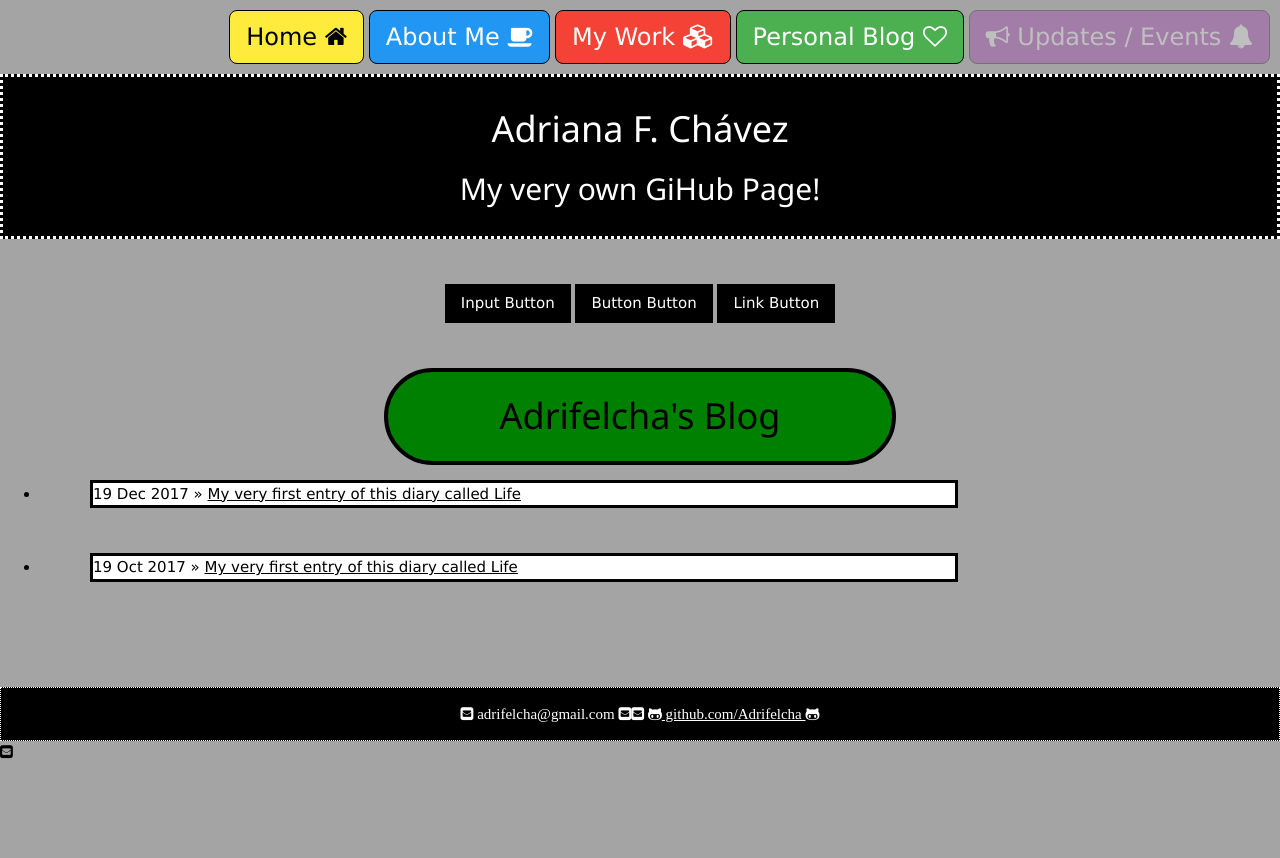
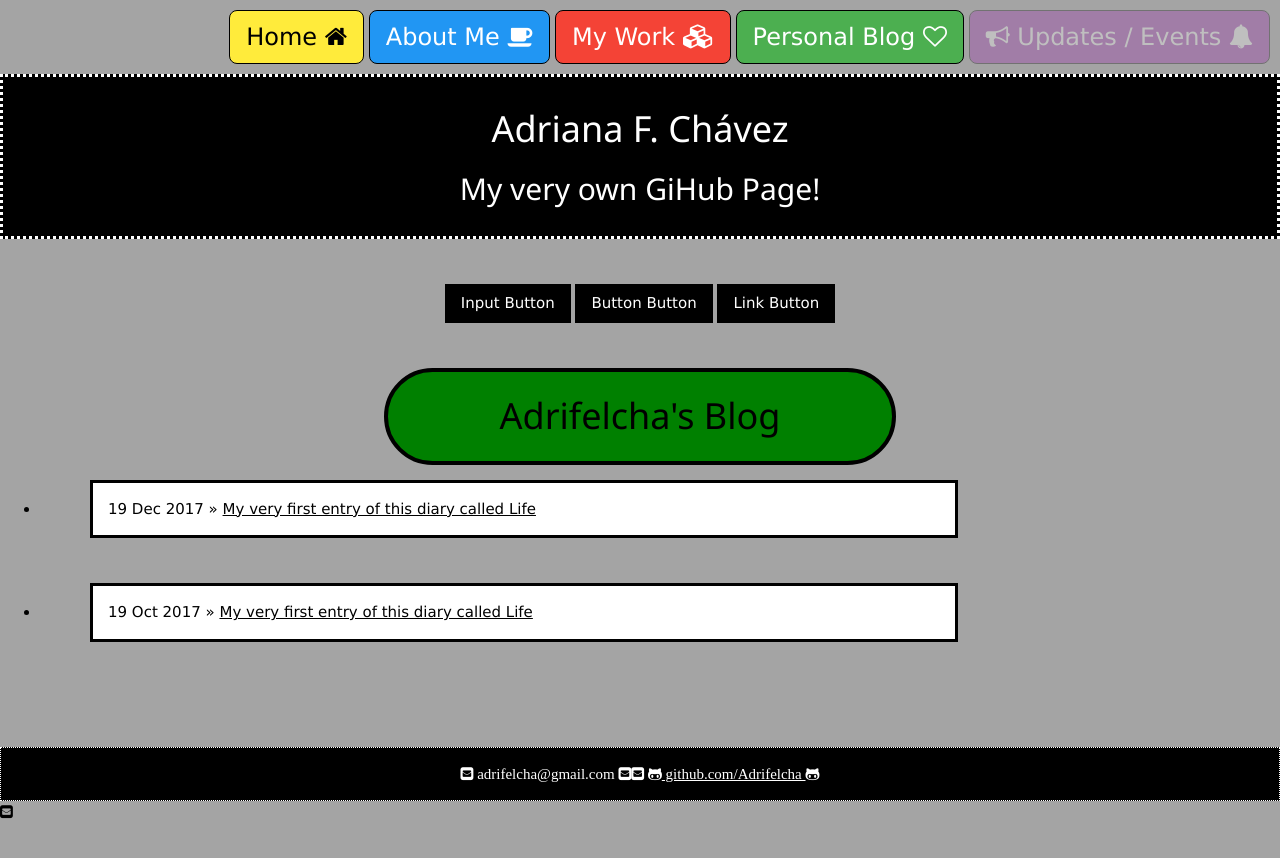
Before and after one commit to Adrifelcha/Adrifelcha-github.io, a Jekyll site: the page built from blog/index.html, in a window 1280 px wide. Shown: the top 858 px of the page. Built offline with Jekyll 4.4.1, drawn with Linux system fonts in a browser that asks for light colours.

Commit message:
Update index.html

```diff
--- a/blog/index.html
+++ b/blog/index.html
@@ -10,7 +10,7 @@ title: Adrifelcha's Blog
 
 	  {% for post in site.posts %}
 	    <li>
-	    <div class="container" style="background-color:white; margin-left:50px;">
+	    <div class="container" style="background-color:white; margin-left:50px; padding: 1em;">
 	    <span>{{ post.date | date_to_string }}</span> » <a href="{{ post.url }}" title="{{ post.title }}">{{ post.title }}</a>
 	    </div>
 	    </li>
```
